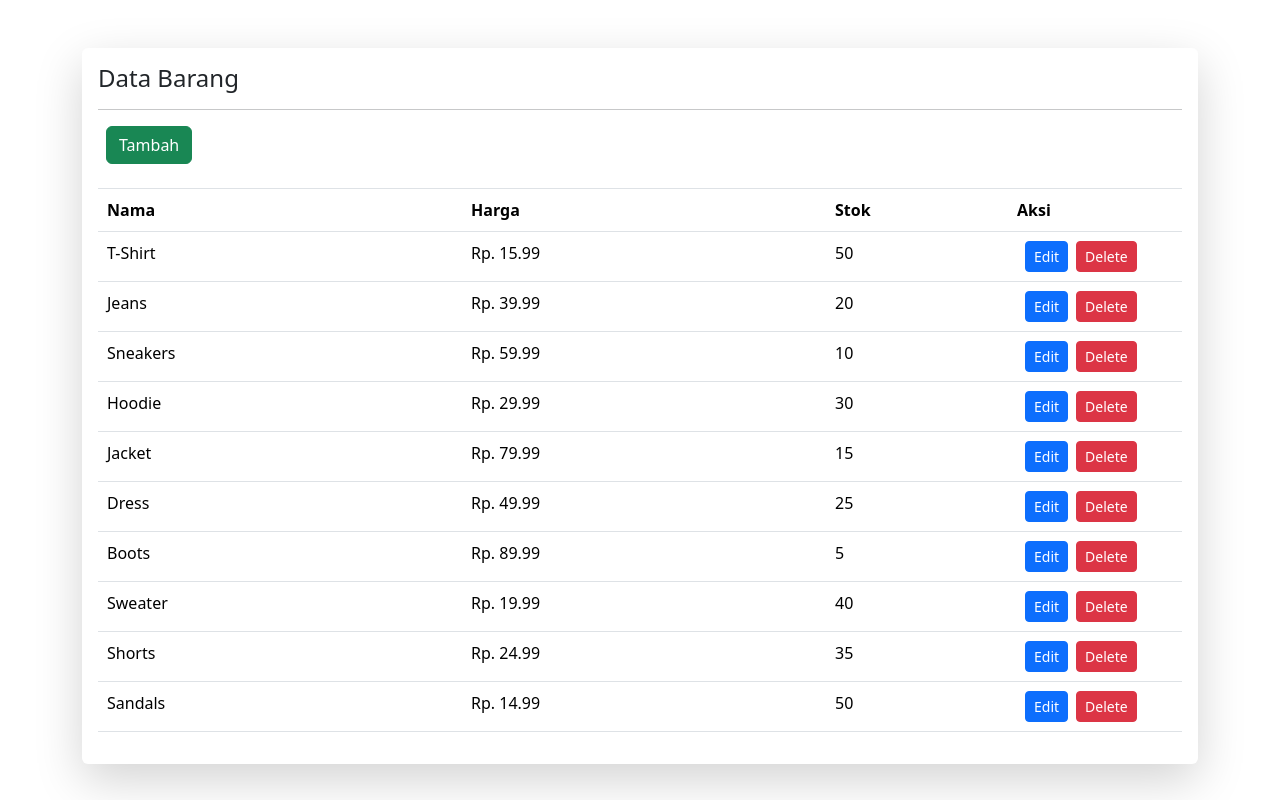
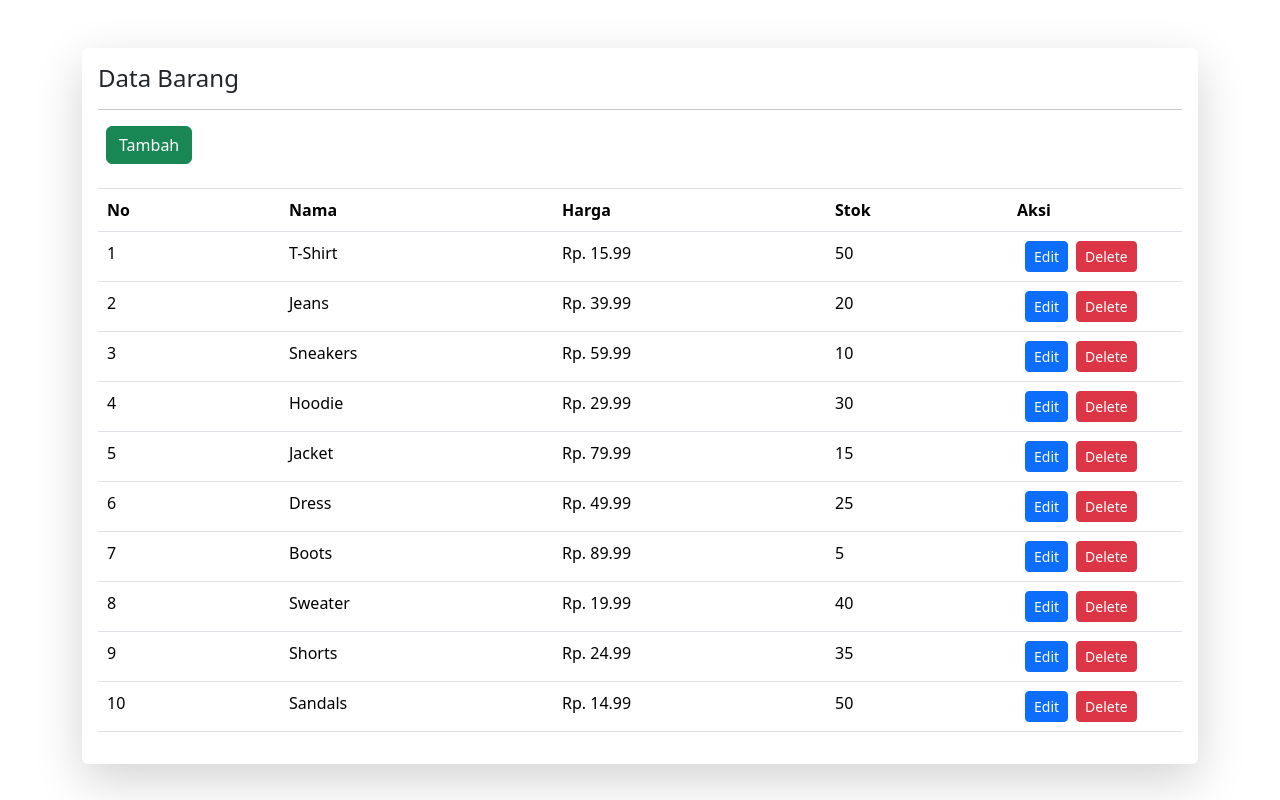
Before and after one commit to NicoAriestP/Kelompok12TugasWPWVue, a Vue app: page / in a window 1280 px wide. Built offline with nearby package versions, Linux system fonts and the light colour scheme.

Commit message:
feat:add kolom nomor

```diff
--- a/src/App.vue
+++ b/src/App.vue
@@ -13,10 +13,21 @@
 
                                 <tr>
                                     <div class="row">
-                                    <div class="col-4"><th scope="col">Nama</th></div>
-                                    <div class="col-4"><th scope="col">Harga</th></div>
-                                    <div class="col-2 "><th scope="col">Stok</th></div>
-                                    <div class="col-2 "><th scope="col">Aksi</th></div>
+                                      <div class="col-2">
+                                        <th scope="col">No</th>
+                                      </div>
+                                      <div class="col-3">
+                                        <th scope="col">Nama</th>
+                                      </div>
+                                      <div class="col-3">
+                                        <th scope="col">Harga</th>
+                                      </div>
+                                      <div class="col-2">
+                                        <th scope="col">Stok</th>
+                                      </div>
+                                      <div class="col-2">
+                                        <th scope="col">Aksi</th>
+                                      </div>
                                     </div>
                                 </tr>
 
@@ -24,8 +35,9 @@
                             <tbody>
                                 <tr v-for="(barang, index) in barangs" :key="index">
                                     <div class="row">
-                                        <div class="col-4"><td>{{ barang.name }}</td></div>
-                                        <div class="col-4"><td>Rp. {{ barang.price }}</td></div>
+                                        <div class="col-2"><td>{{ index + 1 }}</td></div>
+                                        <div class="col-3"><td>{{ barang.name }}</td></div>
+                                        <div class="col-3"><td>Rp. {{ barang.price }}</td></div>
                                         <div class="col-2"><td>{{ barang.quantity }}</td></div>
                                         <div class="col-2"><td class="text-center">
                                         <button type="button" class="btn btn-sm btn-primary mx-2" data-bs-toggle="modal" data-bs-target="#editModal">
```
